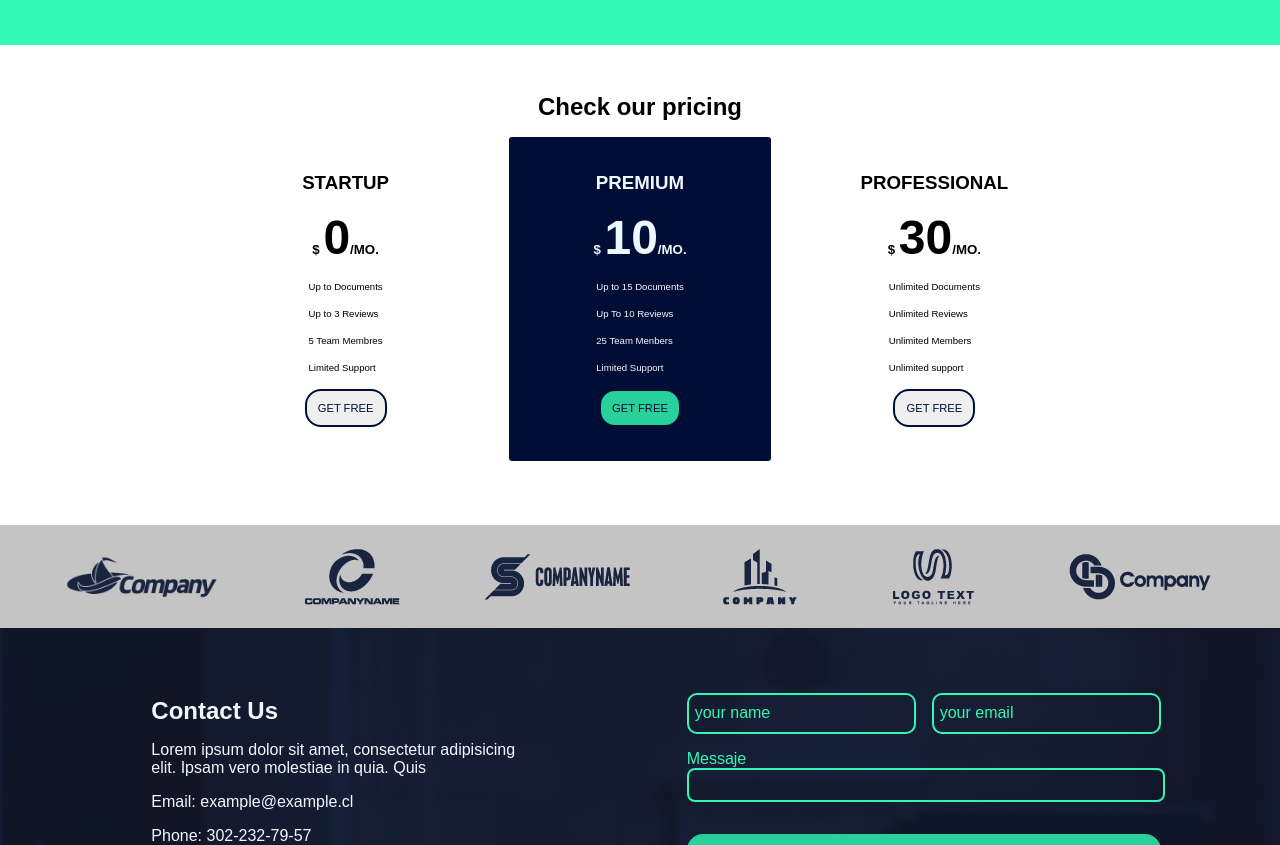
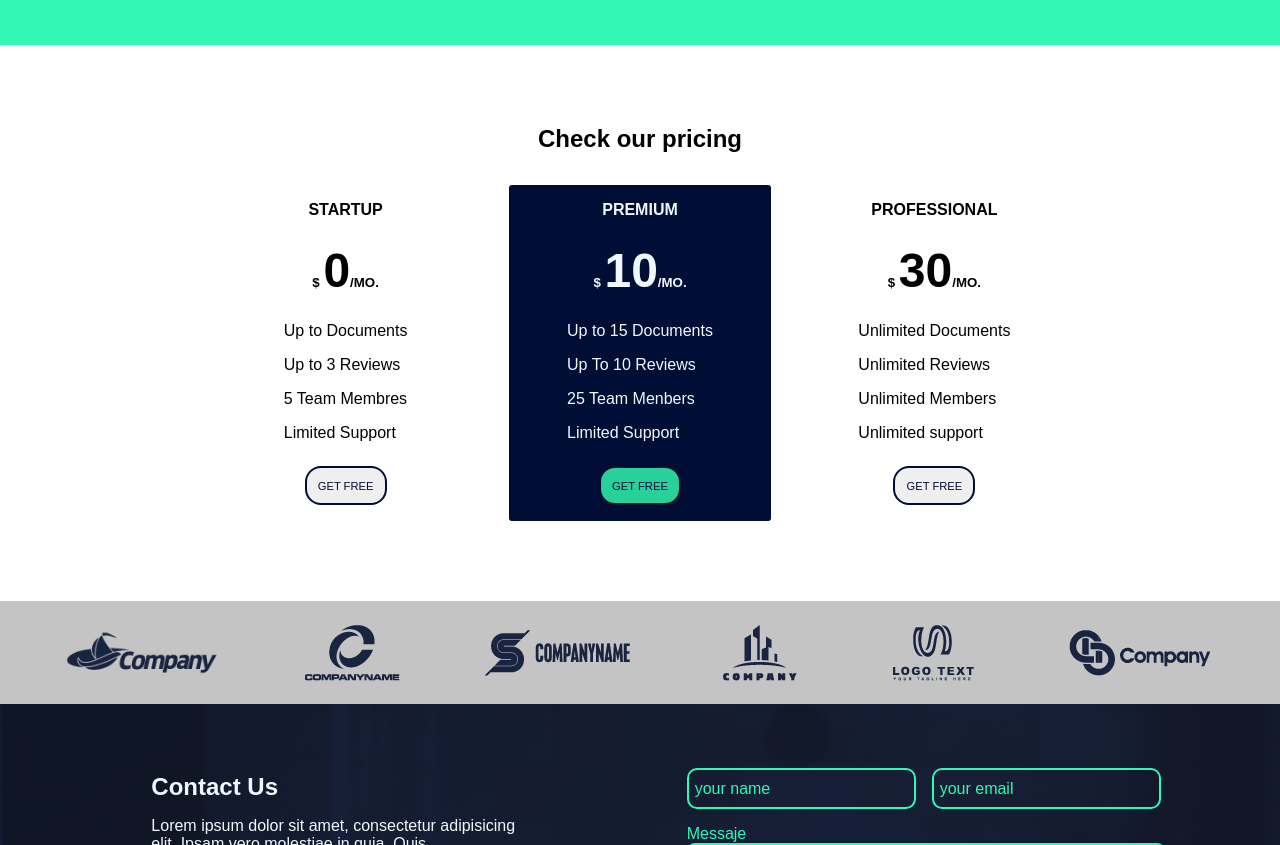
Before and after one commit to Olisaurio/Proyecto-Atlas, a plain HTML site: page index.html in a window 1280 px wide. Shown: the part 1436-2281 px from the top of the page. Drawn offline with Linux system fonts and the light colour scheme.

Commit message:
changes .container

```diff
--- a/index.css
+++ b/index.css
@@ -115,11 +115,11 @@ article{
     justify-content: center;
     align-items: center;
     gap: 2rem;
-    height: 50vh;
+    max-height: 60vh;
 }
 
 .container h2{
-    margin-top: 3rem;
+    margin-top: 5rem;
 }
 
 aside{
@@ -139,12 +139,17 @@ aside{
     flex-direction: column;
     justify-content: center;
     align-items: center;
-    gap: 1rem;
+    gap: 1.5rem;
     border-radius: 3px;
 }
 
 .box h3{
     text-transform: uppercase;
+    font-size: 1rem;
+}
+
+.box p{
+    font-size: 1rem;
 }
 
 #premium{
@@ -366,4 +371,8 @@ footer .input{
     .textarea button{
         width: 100%;
     }
+
+    .container{
+        height: max-content;
+    }
 }
```
